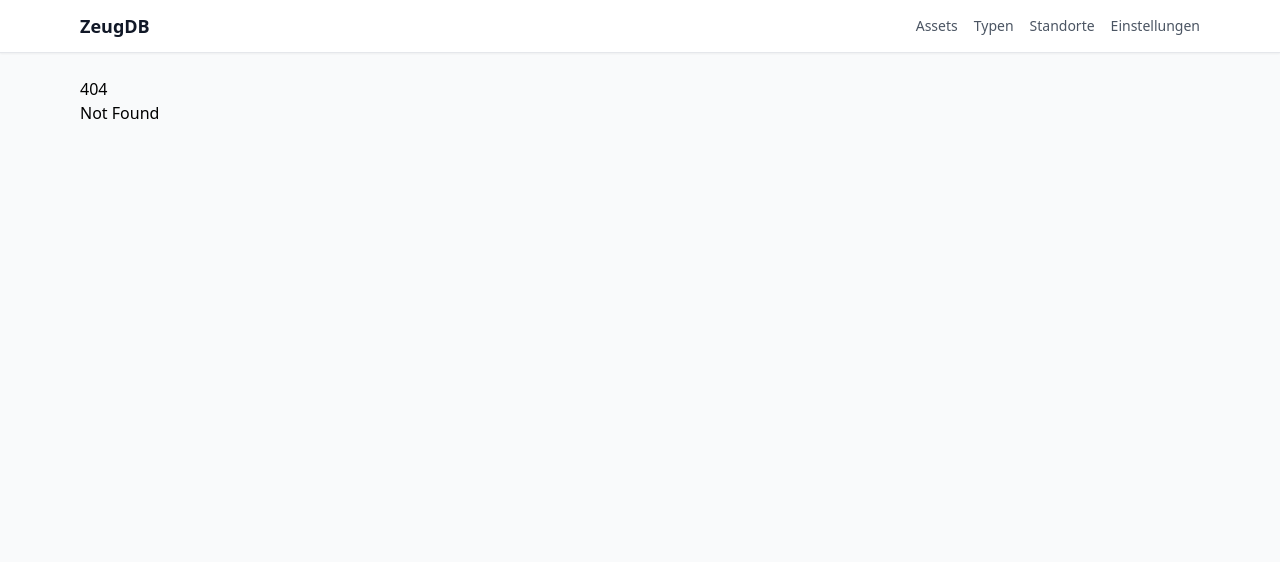
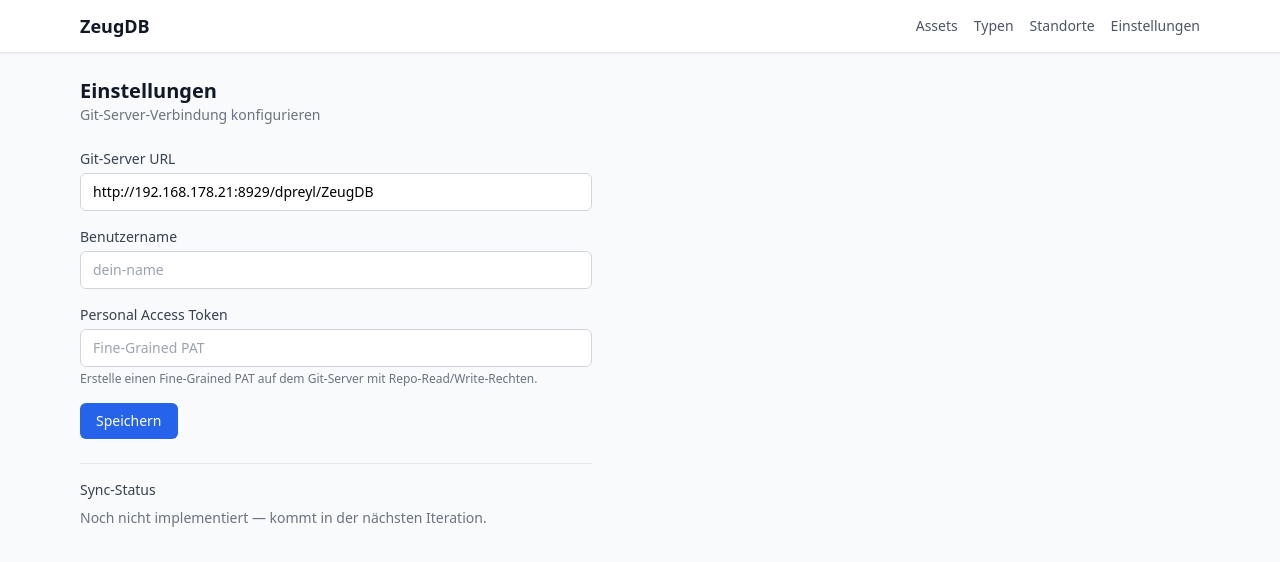
Before and after one commit to dpreyl/ZeugDB, a SvelteKit app: page /settings in a window 1280 px wide. Before the commit this address had no page. Shown: the top 562 px of the page. Built offline with nearby package versions, Linux system fonts and the light colour scheme.

Commit message:
feat: Einstellungen-Seite + Platzhalter-Routen
- settings/+page.svelte: Git-URL, Username, PAT mit localStorage
- types/ und locations/ als Platzhalter
- Svelte 5 Warnings behoben (state_referenced_locally, a11y labels)

```diff
--- /dev/null
+++ b/src/routes/locations/+page.svelte
@@ -0,0 +1,2 @@
+<h2 class="text-xl font-semibold text-gray-900">Standorte</h2>
+<p class="text-sm text-gray-500">Standort-Hierarchie verwalten — kommt bald.</p>
--- /dev/null
+++ b/src/routes/settings/+page.svelte
@@ -0,0 +1,77 @@
+<script lang="ts">
+  let gitUrl = $state(localStorage.getItem('zeugdb:gitUrl') || 'http://192.168.178.21:8929/dpreyl/ZeugDB');
+  let token = $state(localStorage.getItem('zeugdb:token') || '');
+  let username = $state(localStorage.getItem('zeugdb:username') || '');
+  let saved = $state(false);
+
+  function handleSave() {
+    localStorage.setItem('zeugdb:gitUrl', gitUrl);
+    localStorage.setItem('zeugdb:token', token);
+    localStorage.setItem('zeugdb:username', username);
+    saved = true;
+    setTimeout(() => saved = false, 2000);
+  }
+</script>
+
+<div class="max-w-lg space-y-6">
+  <div>
+    <h2 class="text-xl font-semibold text-gray-900">Einstellungen</h2>
+    <p class="text-sm text-gray-500">Git-Server-Verbindung konfigurieren</p>
+  </div>
+
+  {#if saved}
+    <div class="p-3 bg-green-50 border border-green-200 rounded-md text-sm text-green-800">
+      ✓ Einstellungen gespeichert
+    </div>
+  {/if}
+
+  <div class="space-y-4">
+    <div>
+      <label for="git-url" class="block text-sm font-medium text-gray-700 mb-1">Git-Server URL</label>
+      <input
+        id="git-url"
+        type="url"
+        bind:value={gitUrl}
+        class="w-full px-3 py-2 border border-gray-300 rounded-md text-sm focus:ring-2 focus:ring-blue-500 focus:border-blue-500"
+        placeholder="http://localhost:8929/user/repo"
+      />
+    </div>
+
+    <div>
+      <label for="username" class="block text-sm font-medium text-gray-700 mb-1">Benutzername</label>
+      <input
+        id="username"
+        type="text"
+        bind:value={username}
+        class="w-full px-3 py-2 border border-gray-300 rounded-md text-sm focus:ring-2 focus:ring-blue-500 focus:border-blue-500"
+        placeholder="dein-name"
+      />
+    </div>
+
+    <div>
+      <label for="token" class="block text-sm font-medium text-gray-700 mb-1">Personal Access Token</label>
+      <input
+        id="token"
+        type="password"
+        bind:value={token}
+        class="w-full px-3 py-2 border border-gray-300 rounded-md text-sm focus:ring-2 focus:ring-blue-500 focus:border-blue-500"
+        placeholder="Fine-Grained PAT"
+      />
+      <p class="mt-1 text-xs text-gray-500">
+        Erstelle einen Fine-Grained PAT auf dem Git-Server mit Repo-Read/Write-Rechten.
+      </p>
+    </div>
+
+    <button
+      onclick={handleSave}
+      class="px-4 py-2 bg-blue-600 text-white text-sm rounded-md hover:bg-blue-700"
+    >
+      Speichern
+    </button>
+  </div>
+
+  <div class="pt-4 border-t border-gray-200">
+    <h3 class="text-sm font-medium text-gray-700 mb-2">Sync-Status</h3>
+    <p class="text-sm text-gray-500">Noch nicht implementiert — kommt in der nächsten Iteration.</p>
+  </div>
+</div>
--- /dev/null
+++ b/src/routes/types/+page.svelte
@@ -0,0 +1,2 @@
+<h2 class="text-xl font-semibold text-gray-900">Typen</h2>
+<p class="text-sm text-gray-500">Asset-Typen verwalten — kommt bald.</p>
```
